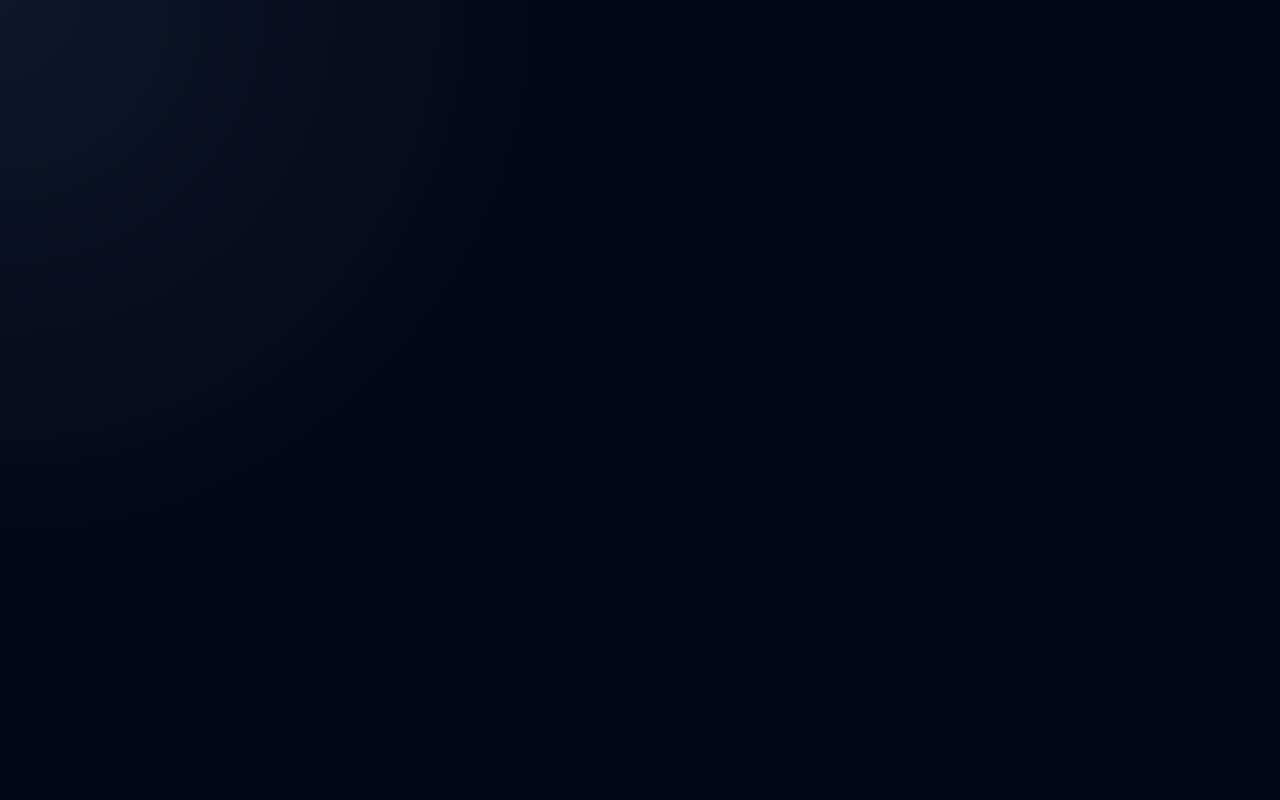
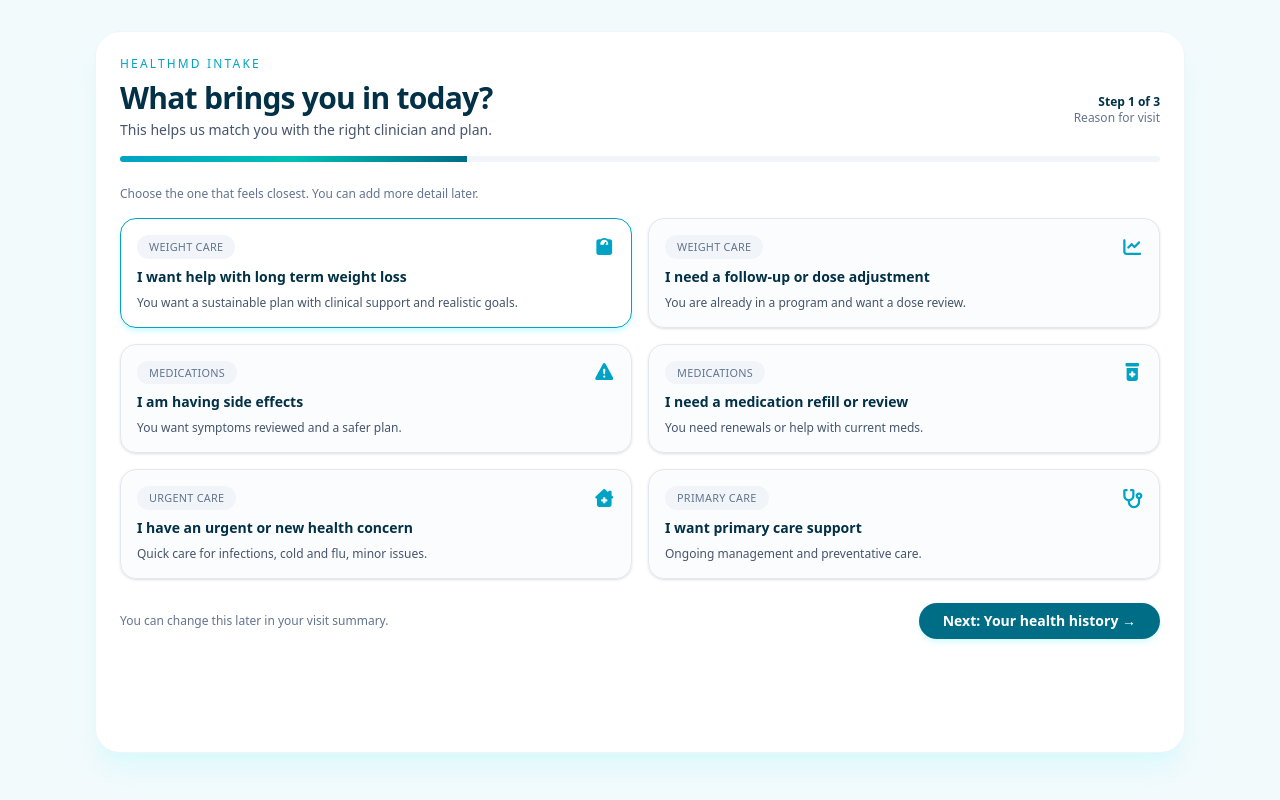
Before and after one commit to SkySavona/healthmd-project, a Vue app: page / in a window 1280 px wide. Built offline with nearby package versions, Linux system fonts and the light colour scheme.

Commit message:
initial look of step one

```diff
--- a/package.json
+++ b/package.json
@@ -12,6 +12,9 @@
     "preview": "vite preview"
   },
   "dependencies": {
+    "@fortawesome/fontawesome-svg-core": "^7.1.0",
+    "@fortawesome/free-solid-svg-icons": "^7.1.0",
+    "@fortawesome/vue-fontawesome": "^3.1.2",
     "vue": "^3.5.25"
   },
   "devDependencies": {
--- a/src/App.vue
+++ b/src/App.vue
@@ -1,29 +1,9 @@
 <script setup>
-// import HeroSection from './components/HeroSection.vue'
+import HeroSection from "./components/HeroSection.vue"
 </script>
 
 <template>
-  <div class="app-shell">
-    <main class="page">
-      <!-- <HeroSection /> -->
-      <!-- later we can add HowItWorksSection and IntakeSection -->
-    </main>
+  <div class="min-h-screen bg-[#f2fafc]">
+    <HeroSection />
   </div>
 </template>
-
-<style scoped>
-.app-shell {
-  min-height: 100vh;
-  display: flex;
-  justify-content: center;
-  align-items: stretch;
-  background: radial-gradient(circle at top left, #0f172a 0, #020617 40%, #020617 100%);
-  color: #f9fafb;
-}
-
-.page {
-  width: 100%;
-  max-width: 1120px;
-  padding: 3rem 1.5rem;
-}
-</style>
--- a/src/assets/base.css
+++ b/src/assets/base.css
@@ -1,4 +1,3 @@
-/* color palette from <https://github.com/vuejs/theme> */
 :root {
   --vt-c-white: #ffffff;
   --vt-c-white-soft: #f8f8f8;
@@ -84,3 +83,6 @@
   -webkit-font-smoothing: antialiased;
   -moz-osx-font-smoothing: grayscale;
 }
+button {
+  cursor: pointer;
+}
--- a/src/assets/main.css
+++ b/src/assets/main.css
@@ -1,9 +1,17 @@
 @import "tailwindcss";
 
-/* Optional global base styles */
+@theme {
+  --color-brand-primary: #013047;
+  --color-brand-teal: #00a3c4;
+  --color-brand-accent: #00c1b2;
+  --color-brand-deep: #006d86;
+  --color-brand-hover: #0082a3;
+  --color-brand-chip: #e4f8ff;
+}
+
 @layer base {
   body {
-    @apply bg-slate-50 text-slate-900 antialiased;
+    @apply  antialiased;
     margin: 0;
   }
 }
--- /dev/null
+++ b/src/components/HeroSection.vue
@@ -0,0 +1,186 @@
+<script setup>
+import { ref } from "vue"
+import { FontAwesomeIcon } from "@fortawesome/vue-fontawesome"
+import {
+  faWeightScale,
+  faChartLine,
+  faTriangleExclamation,
+  faClinicMedical,
+  faPrescriptionBottleMedical,
+  faStethoscope,
+} from "@fortawesome/free-solid-svg-icons"
+
+const reasons = [
+  {
+    id: "weight-long-term",
+    label: "I want help with long term weight loss",
+    desc: "You want a sustainable plan with clinical support and realistic goals.",
+    icon: faWeightScale,
+    chip: "Weight care",
+  },
+  {
+    id: "weight-follow-up",
+    label: "I need a follow-up or dose adjustment",
+    desc: "You are already in a program and want a dose review.",
+    icon: faChartLine,
+    chip: "Weight care",
+  },
+  {
+    id: "weight-side-effects",
+    label: "I am having side effects",
+    desc: "You want symptoms reviewed and a safer plan.",
+    icon: faTriangleExclamation,
+    chip: "Medications",
+  },
+  {
+    id: "med-refill",
+    label: "I need a medication refill or review",
+    desc: "You need renewals or help with current meds.",
+    icon: faPrescriptionBottleMedical,
+    chip: "Medications",
+  },
+  {
+    id: "urgent-care",
+    label: "I have an urgent or new health concern",
+    desc: "Quick care for infections, cold and flu, minor issues.",
+    icon: faClinicMedical,
+    chip: "Urgent care",
+  },
+  {
+    id: "primary-care",
+    label: "I want primary care support",
+    desc: "Ongoing management and preventative care.",
+    icon: faStethoscope,
+    chip: "Primary care",
+  },
+]
+
+const selectedReason = ref("weight-long-term")
+</script>
+
+<template>
+  <main
+    class="mx-auto flex min-h-screen max-w-6xl flex-col gap-10 px-4 pb-12 pt-8 lg:flex-row lg:items-stretch lg:px-8"
+  >
+    <section
+      class="flex-1 rounded-3xl bg-white p-6 shadow-xl shadow-cyan-100/60 ring-1 ring-slate-100"
+      aria-labelledby="intake-heading"
+    >
+      <header class="mb-6 space-y-2">
+        <p class="text-xs font-medium uppercase tracking-[0.18em] text-brand-teal">
+          HealthMD intake
+        </p>
+
+        <div class="flex items-center justify-between gap-4">
+          <div>
+            <h1
+              id="intake-heading"
+              class="text-2xl font-semibold tracking-tight text-brand-primary sm:text-3xl"
+            >
+              What brings you in today?
+            </h1>
+            <p class="mt-1 text-sm text-slate-600">
+              This helps us match you with the right clinician and plan.
+            </p>
+          </div>
+
+          <div class="hidden text-right text-xs text-slate-500 sm:block">
+            <p class="font-semibold text-brand-primary">Step 1 of 3</p>
+            <p>Reason for visit</p>
+          </div>
+        </div>
+
+        <div
+          class="mt-4 h-1.5 w-full overflow-hidden rounded-full bg-slate-100"
+          role="progressbar"
+          aria-valuenow="33"
+          aria-valuemin="0"
+          aria-valuemax="100"
+        >
+          <div
+            class="h-full w-1/3 bg-gradient-to-r from-brand-teal via-brand-accent to-brand-deep"
+          />
+        </div>
+      </header>
+
+      <form class="space-y-6">
+        <fieldset
+          class="space-y-4"
+          aria-describedby="reason-helper"
+        >
+          <legend class="sr-only">
+            Select a reason for your visit
+          </legend>
+
+          <p id="reason-helper" class="text-xs text-slate-500">
+            Choose the one that feels closest. You can add more detail later.
+          </p>
+
+          <ul class="grid gap-4 md:grid-cols-2">
+            <li
+              v-for="reason in reasons"
+              :key="reason.id"
+            >
+              <input
+                v-model="selectedReason"
+                type="radio"
+                name="reason"
+                :id="`reason-${reason.id}`"
+                :value="reason.id"
+                :aria-describedby="`reason-desc-${reason.id}`"
+                class="sr-only peer"
+              />
+
+              <label
+                :for="`reason-${reason.id}`"
+                class="group relative flex flex-col gap-2 rounded-2xl border border-slate-200 bg-slate-50/60 p-4 text-sm shadow-sm transition
+                       hover:-translate-y-0.5 hover:bg-white hover:shadow-md hover:shadow-cyan-50
+                       peer-checked:border-brand-teal peer-checked:bg-white peer-checked:shadow-md peer-checked:shadow-cyan-100
+                       peer-focus-visible:ring-2 peer-focus-visible:ring-brand-teal peer-focus-visible:ring-offset-2 peer-focus-visible:ring-offset-white"
+              >
+                <div class="flex items-center justify-between">
+                  <span
+                    class="rounded-full bg-slate-100 px-3 py-1 text-[0.68rem] font-medium uppercase tracking-wide text-slate-500 group-hover:bg-brand-chip"
+                  >
+                    {{ reason.chip }}
+                  </span>
+
+                  <FontAwesomeIcon
+                    :icon="reason.icon"
+                    class="text-lg text-brand-teal"
+                    aria-hidden="true"
+                  />
+                </div>
+
+                <p class="text-sm font-semibold text-brand-primary group-hover:text-brand-deep">
+                  {{ reason.label }}
+                </p>
+
+                <p
+                  class="text-xs text-slate-600"
+                  :id="`reason-desc-${reason.id}`"
+                >
+                  {{ reason.desc }}
+                </p>
+              </label>
+            </li>
+          </ul>
+        </fieldset>
+
+        <div class="mt-4 flex flex-wrap items-center justify-between gap-4">
+          <p class="text-xs text-slate-500">
+            You can change this later in your visit summary.
+          </p>
+
+          <button
+            type="submit"
+            class="inline-flex items-center gap-2 rounded-full bg-brand-deep px-6 py-2 text-sm font-semibold text-white shadow-md shadow-cyan-100/80
+                   transition hover:bg-brand-hover focus-visible:outline-none focus-visible:ring-2 focus-visible:ring-brand-teal focus-visible:ring-offset-2 focus-visible:ring-offset-white"
+          >
+            Next: Your health history →
+          </button>
+        </div>
+      </form>
+    </section>
+  </main>
+</template>
```
Also changed, not shown: 1 other file (tests, documents, lock files or other folders).
